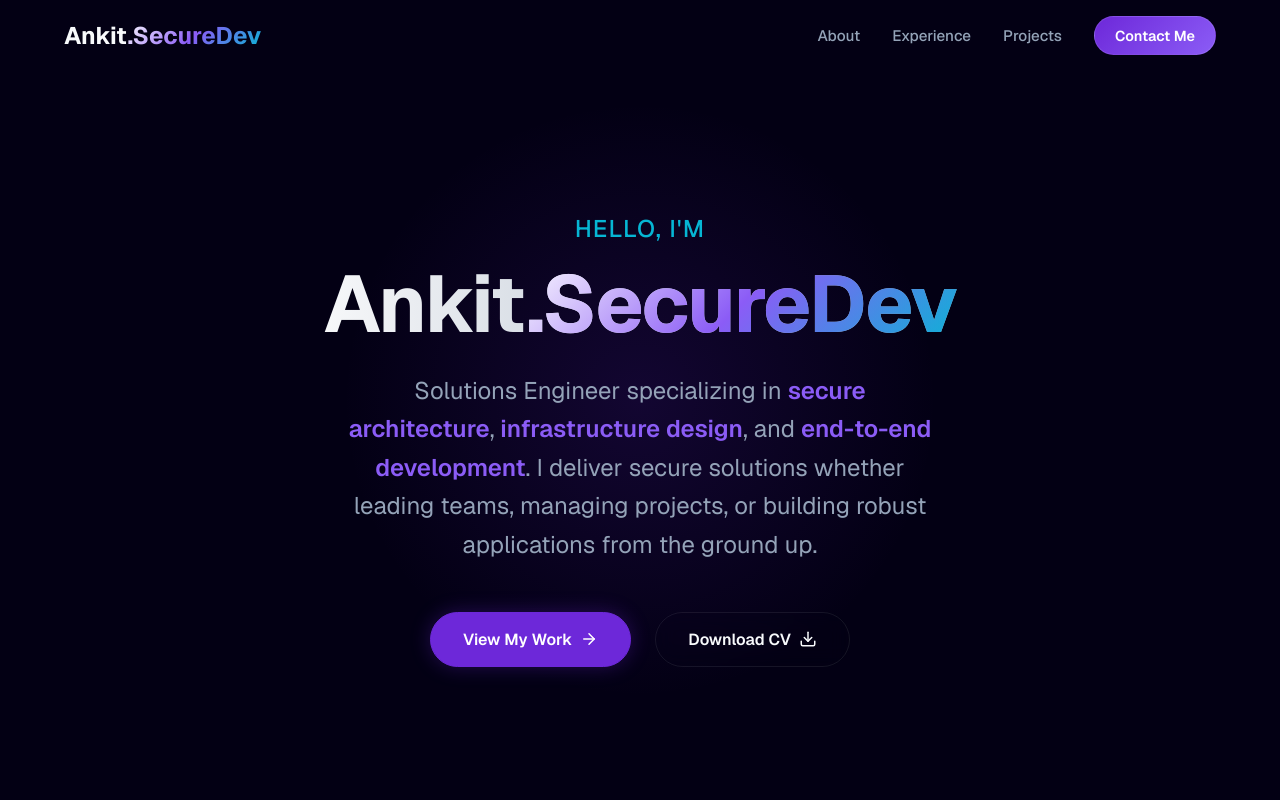
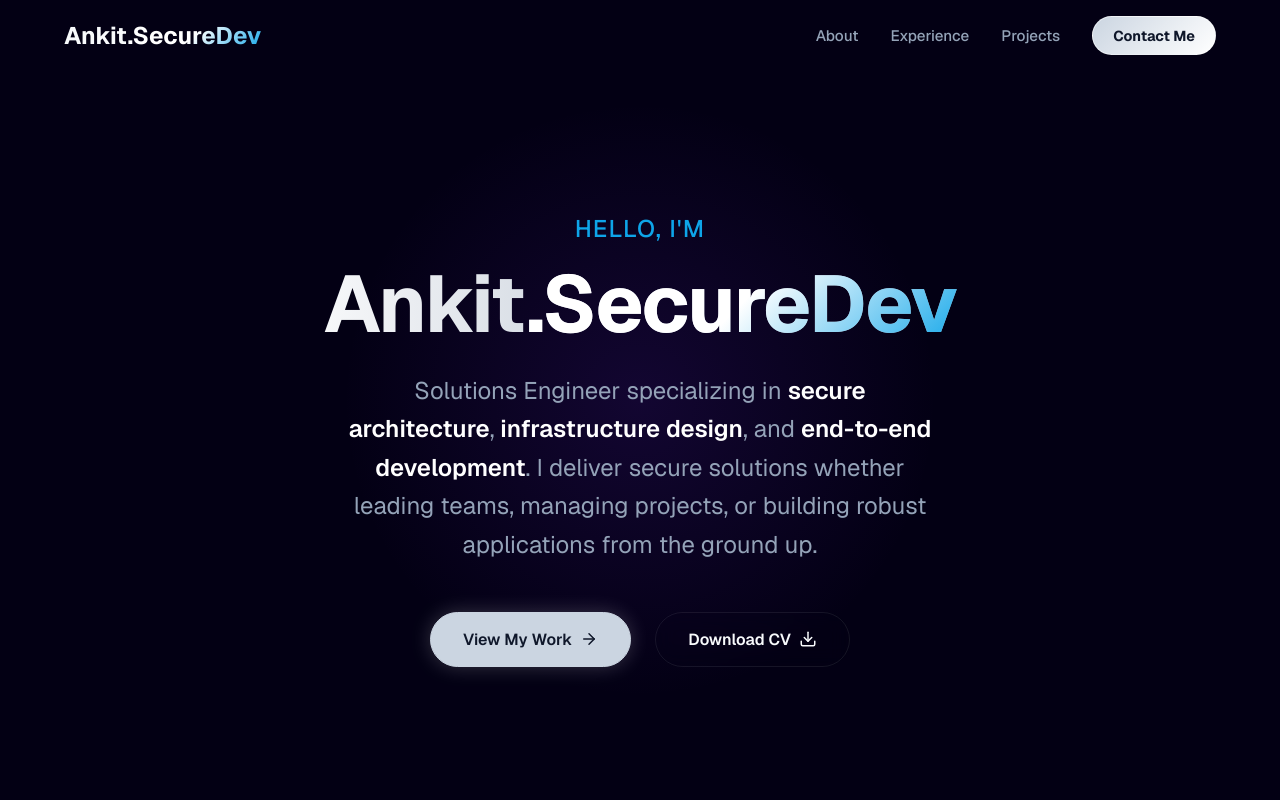
Before and after one commit to ankitraj2234/MyPortfolio, a Next.js app: page / in a window 1280 px wide. Shown: the top 800 px of the page. Built offline with nearby package versions, Linux system fonts and the light colour scheme.

Commit message:
feat: Rebrand to Lightning Silver & Electric Blue theme

```diff
--- a/app/globals.css
+++ b/app/globals.css
@@ -1,13 +1,14 @@
 :root {
   /* Brand Colors - Modern Deep Space Theme */
-  --primary: #6d28d9;
-  /* Violet 700 */
-  --primary-glow: #8b5cf6;
-  /* Violet 500 */
-  --secondary: #06b6d4;
-  /* Cyan 500 */
-  --accent: #f472b6;
-  /* Pink 400 */
+  /* Brand Colors - Lightning Silver & Electric Blue Theme */
+  --primary: #cbd5e1;
+  /* Silver/Slate 300 */
+  --primary-glow: #ffffff;
+  /* Pure White Lightning */
+  --secondary: #0ea5e9;
+  /* Sky 500 - Electric Blue */
+  --accent: #38bdf8;
+  /* Sky 400 */
 
   /* Backgrounds */
   --background: #030014;
--- a/components/Hero.module.css
+++ b/components/Hero.module.css
@@ -69,16 +69,17 @@
 
 .primaryBtn {
     background: var(--primary);
-    color: white;
+    color: #0f172a;
+    /* Dark text */
     border: 1px solid var(--primary);
-    box-shadow: 0 0 20px rgba(109, 40, 217, 0.3);
+    box-shadow: 0 0 20px rgba(255, 255, 255, 0.2);
 }
 
 .primaryBtn:hover {
     background: var(--primary-glow);
-    box-shadow: 0 0 40px rgba(109, 40, 217, 0.6);
+    box-shadow: 0 0 40px rgba(255, 255, 255, 0.5);
     transform: translateY(-2px);
-    color: white;
+    color: #000;
 }
 
 .secondaryBtn {
--- a/components/Navbar.module.css
+++ b/components/Navbar.module.css
@@ -67,17 +67,20 @@
     padding: 0.6rem 1.25rem;
     background: linear-gradient(135deg, var(--primary) 0%, var(--primary-glow) 100%);
     border-radius: 99px;
-    color: #fff;
-    font-weight: 600;
+    color: #0f172a;
+    /* Slate 900 - Dark Text for Silver Bg */
+    font-weight: 700;
     font-size: 0.9rem;
-    border: 1px solid rgba(255, 255, 255, 0.1);
+    border: 1px solid rgba(255, 255, 255, 0.5);
     cursor: pointer;
     transition: transform 0.2s ease, box-shadow 0.2s ease;
 }
 
 .cta:hover {
     transform: translateY(-2px);
-    box-shadow: 0 4px 20px rgba(109, 40, 217, 0.3);
+    box-shadow: 0 4px 20px rgba(255, 255, 255, 0.4);
+    /* White glow */
+    color: #000;
 }
 
 @media (max-width: 768px) {
--- a/components/Projects.module.css
+++ b/components/Projects.module.css
@@ -30,9 +30,10 @@
 .filterBtn:hover,
 .activeFilter {
     background: var(--primary);
-    color: white;
+    color: #0f172a;
+    /* Dark text */
     border-color: var(--primary);
-    box-shadow: 0 0 15px rgba(109, 40, 217, 0.4);
+    box-shadow: 0 0 15px rgba(255, 255, 255, 0.3);
 }
 
 .grid {
@@ -140,13 +141,13 @@
 
 .demoBtn {
     background: var(--primary);
-    color: white;
+    color: #0f172a;
     border: none;
 }
 
 .demoBtn:hover {
     background: var(--primary-glow);
-    color: white;
+    color: #000;
 }
 
 .codeBtn {
```
